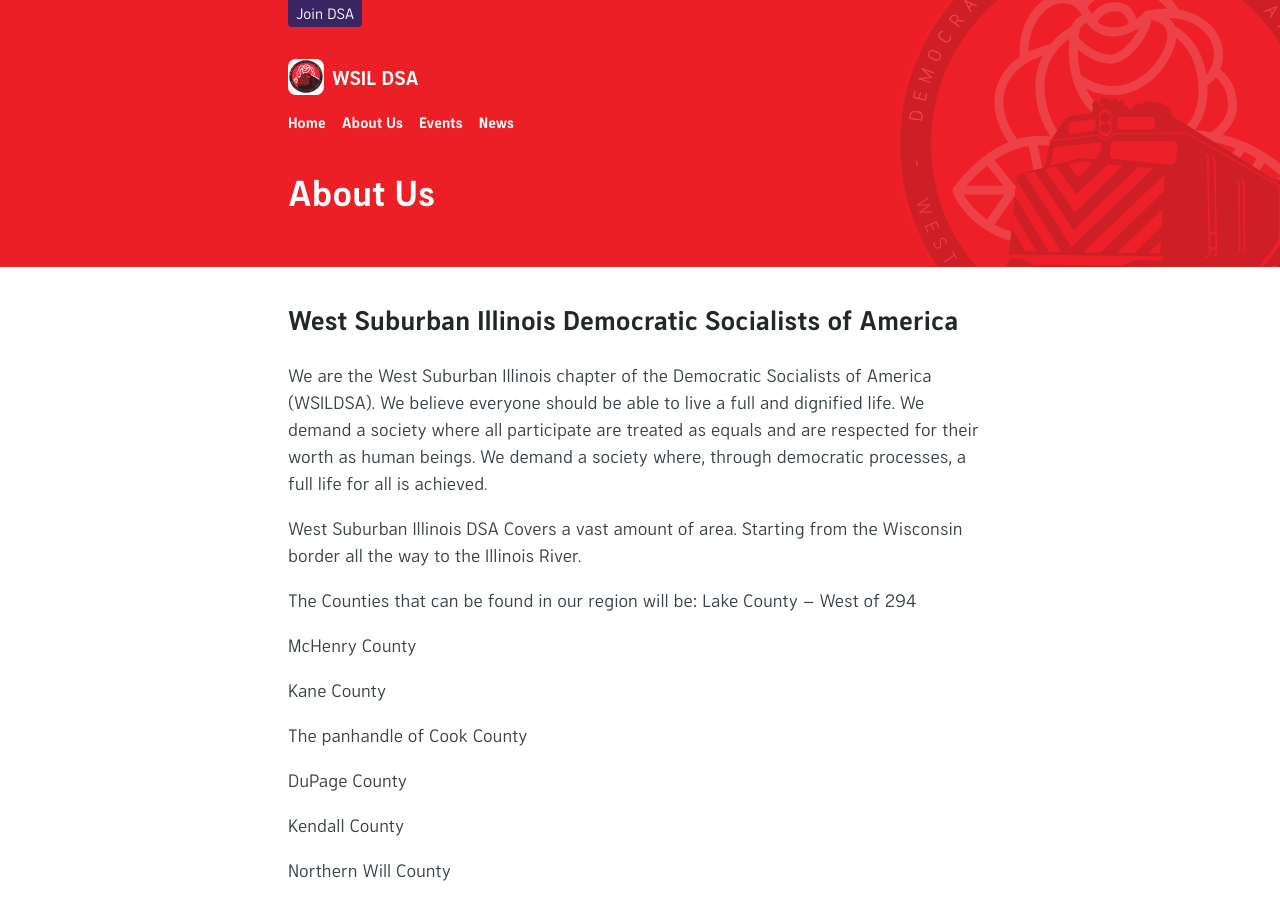
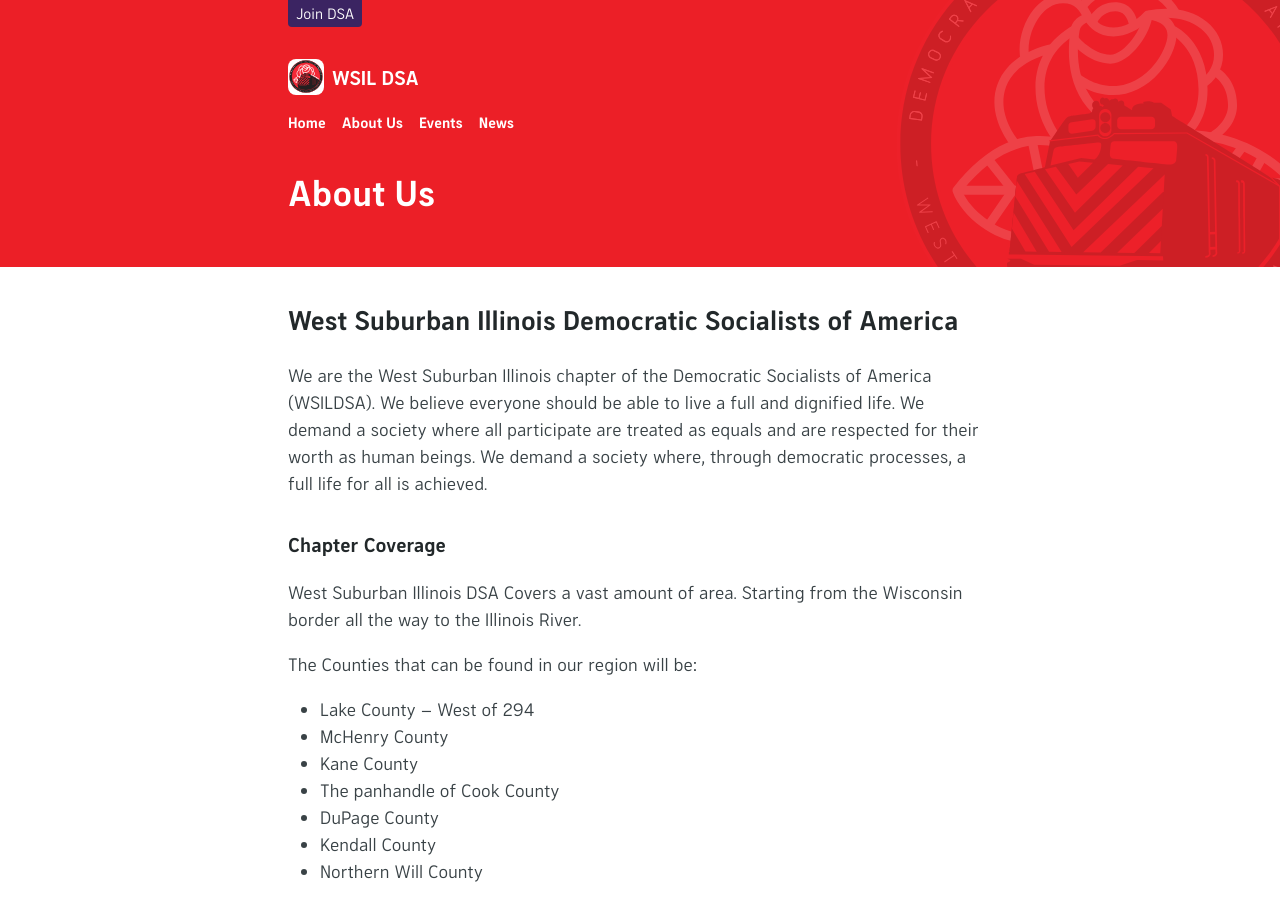
Before and after one commit to wsildsa/wsildsa.github.io, a Jekyll site: the page built from _pages/en/about.md, in a window 1280 px wide and 900 px high. Built offline with Jekyll 4.4.1, drawn with Linux system fonts in a browser that asks for light colours; nearby versions of some CDN libraries; some web fonts are replaced; library files that are not in the unit come from our copies; the repository's description, which GitHub fills in, is left out; grey boxes are pictures that could not be loaded.

Commit message:
Add chapter coverage iframe

```diff
--- a/_pages/en/about.md
+++ b/_pages/en/about.md
@@ -8,19 +8,17 @@ description:
 
 We are the West Suburban Illinois chapter of the Democratic Socialists of America (WSILDSA). We believe everyone should be able to live a full and dignified life. We demand a society where all participate are treated as equals and are respected for their worth as human beings. We demand a society where, through democratic processes, a full life for all is achieved.
 
+### Chapter Coverage
+
 West Suburban Illinois DSA Covers a vast amount of area. Starting from the Wisconsin border all the way to the Illinois River.
 
 The Counties that can be found in our region will be:
-Lake County – West of 294
+- Lake County – West of 294
+- McHenry County
+- Kane County
+- The panhandle of Cook County
+- DuPage County
+- Kendall County
+- Northern Will County
 
-McHenry County
-
-Kane County
-
-The panhandle of Cook County
-
-DuPage County
-
-Kendall County
-
-Northern Will County
+<iframe src="https://www.google.com/maps/d/embed?mid=148yUva2QKrB6j3g7o21SwyBrYm21MTvD&ehbc=2E312F" width="640" height="480"></iframe>
```
Also changed, not shown: README.md.
